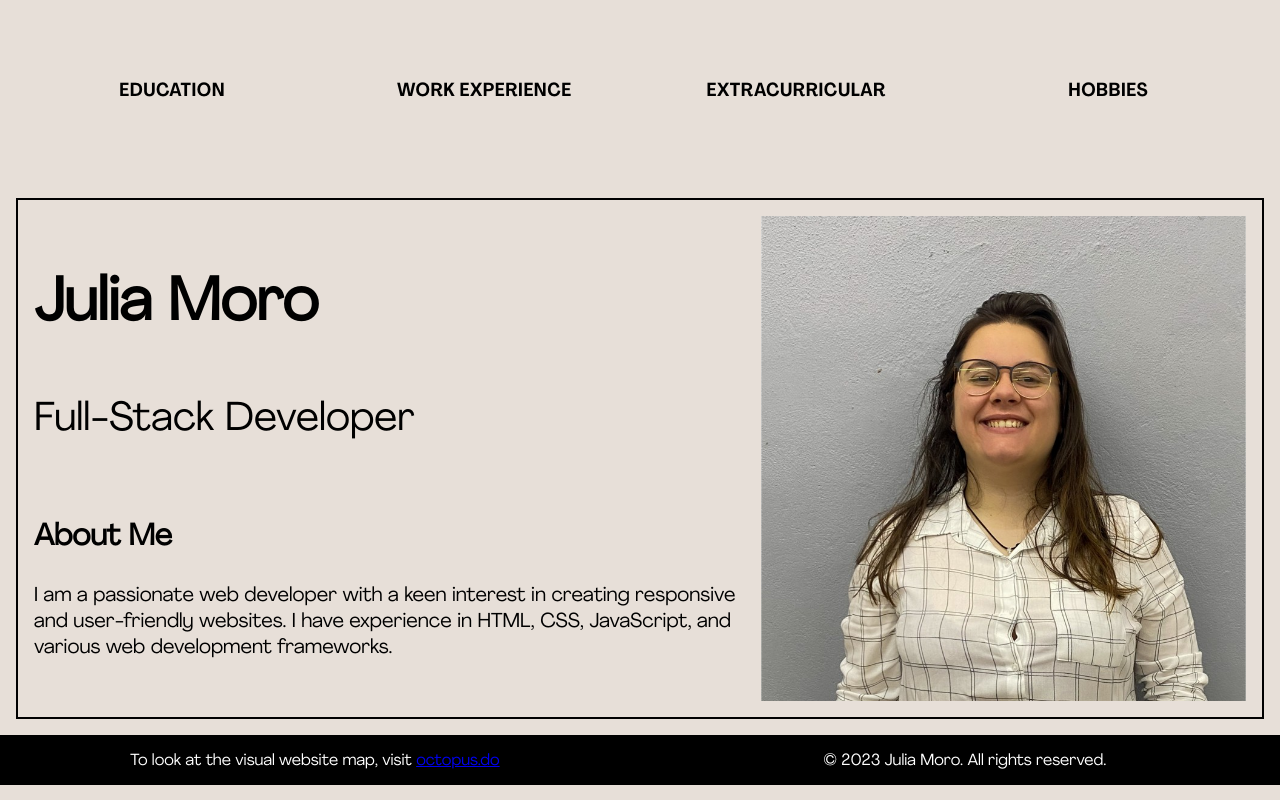
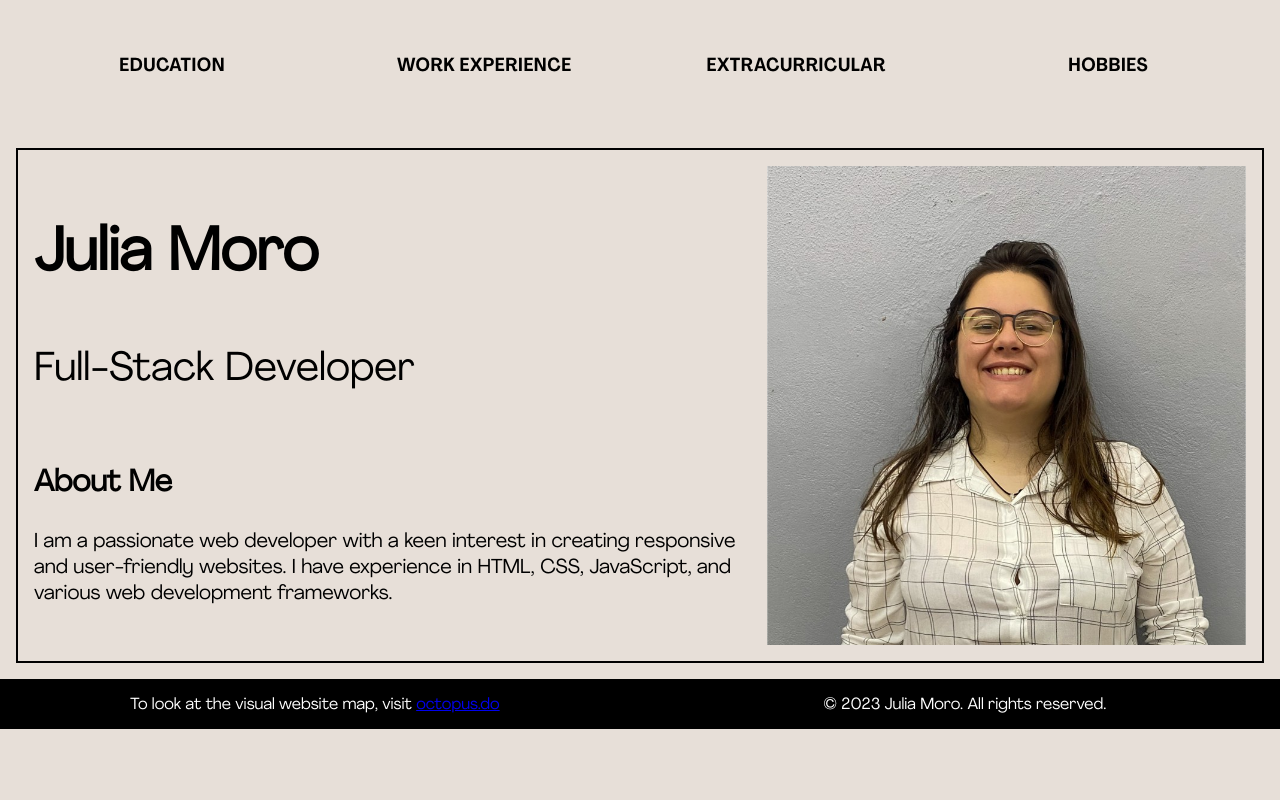
Before and after one commit to J-Moro/J-Moro.github.io, a plain HTML site: page index.html in a window 1280 px wide. Drawn offline with Linux system fonts and the light colour scheme.

Commit message:
Update index.css

```diff
--- a/index.css
+++ b/index.css
@@ -20,7 +20,7 @@ header {
     font-family: AgrandirBold, sans-serif;
     color: #000000;
     padding: 1rem;
-    height: 150px;
+    height: 100px;
 
     display: grid;
     align-items: center;
@@ -45,6 +45,7 @@ main {
     display: grid;
     align-items: right;
     grid-template-columns: 1.5fr 1fr;
+    column-gap: 15px;
     text-align: left;
 }
 
```
